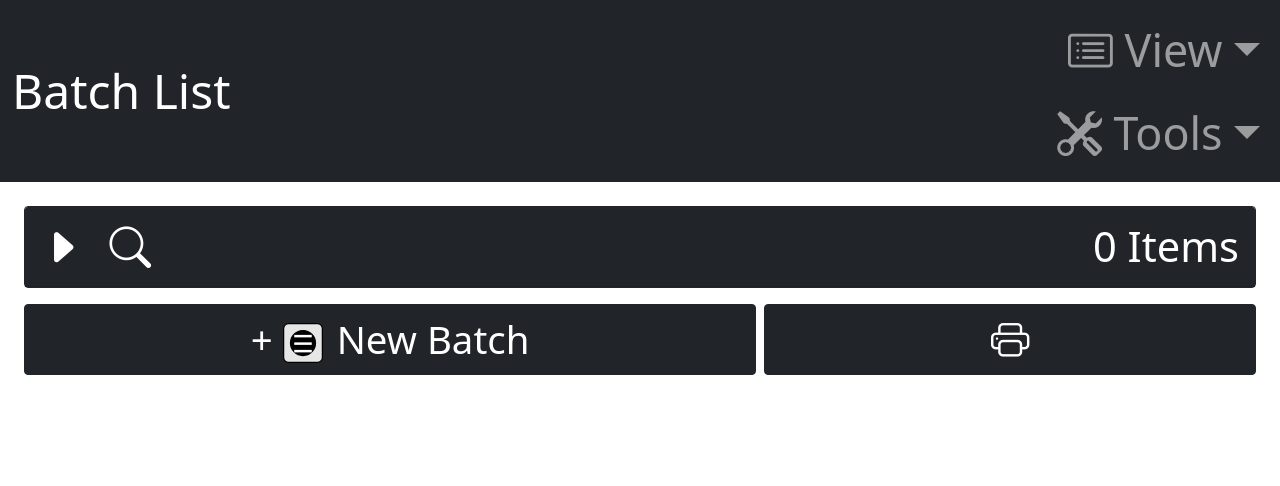
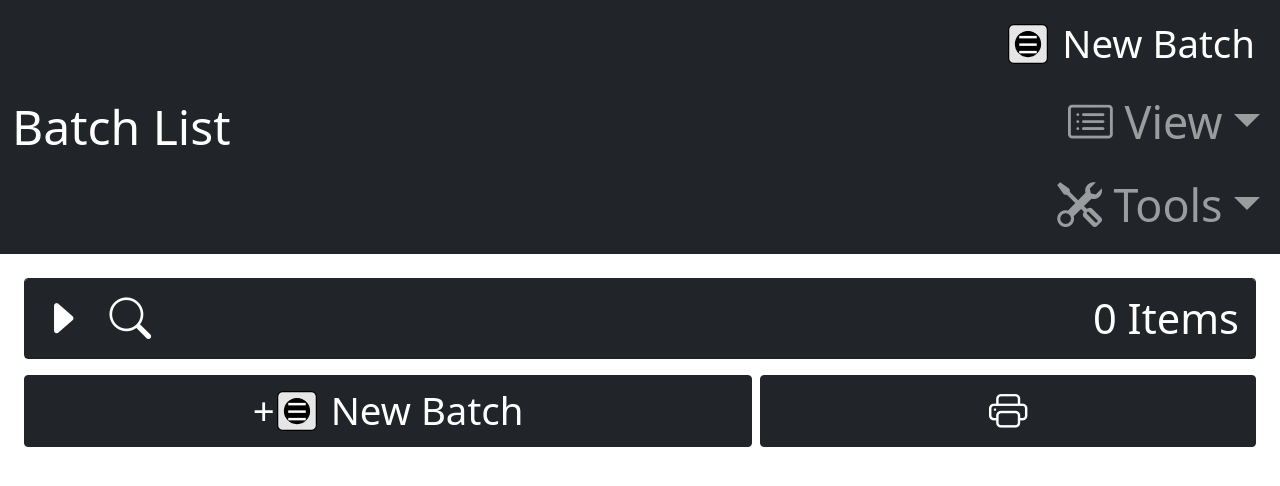
Before and after one commit to mkrzywonski/fdtracker, a Flask app: page / in a window 1280 px wide. Shown: the top 486 px of the page. Run offline with Flask 3, Linux system fonts and the light colour scheme.

Commit message:
Tweaked new batch icon & added New Batch to navbar

```diff
--- a/templates/add_batch.html
+++ b/templates/add_batch.html
@@ -4,7 +4,7 @@
 
 {# Set the page title #}
 <script>
-    document.getElementById('page_title').textContent = "Add Batch";
+    document.getElementById('page_title').textContent = "New Batch";
 </script>
 
 <form method="POST">
--- a/templates/base.html
+++ b/templates/base.html
@@ -47,7 +47,14 @@
             <!-- Navigation menu -->
             <div class="collapse navbar-collapse justify-content-end" id="navbarNav">
                 <ul class="navbar-nav flex-column align-items-end">
-                    <!-- View menu -->
+                    <!-- New Batch -->
+                    <li class="nav-item">
+                        <a href="{{ url_for('add_batch') }}" type="button"
+                        class="btn btn-dark flex-fill"><span>
+                        <i style="position: relative; top: -4px;">{{ freezedryer_icon() }}</i>
+                        <span class="mb-3">New Batch</span></span></a>
+                    </li>
+                        <!-- View menu -->
                     <li class="nav-item dropdown">
                         <a class="nav-link dropdown-toggle" href="#" id="viewDropdown" role="button"
                             data-bs-toggle="dropdown" aria-expanded="false">
@@ -55,7 +62,7 @@
                         <ul class="dropdown-menu dropdown-menu-dark dropdown-menu-end" aria-labelledby="viewDropdown">
                             <li>
                                 <a class="dropdown-item" href="{{ url_for('list_batches') }}">
-                                    {{ freezedryer_icon() }}
+                                    <i style="position: relative; top: -4px;">{{ freezedryer_icon() }}</i>
                                     Batches
                                 </a>
                             </li>
--- a/templates/edit_tray.html
+++ b/templates/edit_tray.html
@@ -12,7 +12,7 @@
     <a href="{{ url_for('list_batches', id=tray.batch.id) }}" type="button"
         class="btn btn-dark flex-fill bi bi-card-list"><i class="bi bi-arrow-left"></i></a>
     <a href="{{ url_for('view_batch', id=tray.batch.id, next=request.path) }}"
-        class="btn btn-dark flex-fill"><span>{{freezedryer_icon() }}<i class="bi bi-arrow-left" style="margin-left: -15px;"></i></span></a>
+        class="btn btn-dark flex-fill"><span><i style="position: relative; top: -4px;">{{ freezedryer_icon() }}</i><i class="bi bi-arrow-left" style="margin-left: -15px;"></i></span></a>
     <a href="{{ url_for('view_batch', id=tray.batch.id) }}" type="button" class="btn btn-dark flex-fill bi bi-eye"><i
             class="bi bi-arrow-left"></i></a>
 </div>
--- a/templates/list_batches.html
+++ b/templates/list_batches.html
@@ -62,8 +62,10 @@
 
         {# Batch list action buttons #}
         <div class="d-flex gap-2 w-100">
-            <a href="{{ url_for('add_batch') }}" type="button"
-                class="btn btn-dark flex-fill"><span></i>+{{ freezedryer_icon() }}</span><span class="mb-3">New Batch</span></a>
+            <a href="{{ url_for('add_batch') }}" type="button" class="btn btn-dark flex-fill">
+                <span><span style="margin-right: -8px;">+</span>
+                <i style="position: relative; top: -4px;">{{ freezedryer_icon() }}</i>
+                <span class="mb-3">New Batch</span></span></a>
                 <a href="{{ url_for('batch_report') }}" target="_blank" class="btn btn-dark flex-fill bi bi-printer"></a>
         </div>
 
--- a/templates/view_bag.html
+++ b/templates/view_bag.html
@@ -15,7 +15,7 @@
         <a href="{{ url_for('list_bags', id=bag.id) }}" type="button" class="btn btn-dark flex-fill bi bi-card-list"><i
                 class="bi bi-arrow-left"></i></a>
         <a href="{{ url_for('view_batch', id=bag.batch.id, next=request.path) }}"
-            class="btn btn-dark flex-fill"><span>{{freezedryer_icon() }}<i class="bi bi-arrow-left" style="margin-left: -15px;"></i></span></a>
+            class="btn btn-dark flex-fill"><span><i style="position: relative; top: -4px;">{{ freezedryer_icon() }}</i><i class="bi bi-arrow-left" style="margin-left: -15px;"></i></span></a>
         <a href="{{ url_for('edit_bag', id=bag.id, next=request.path) }}"
             class="btn btn-dark flex-fill bi bi-pencil-square"><span class="ms-3"></span></a>
         <a href="{{ url_for('print_label', id=bag.id) }}" class="btn btn-dark flex-fill bi bi-printer"
```
